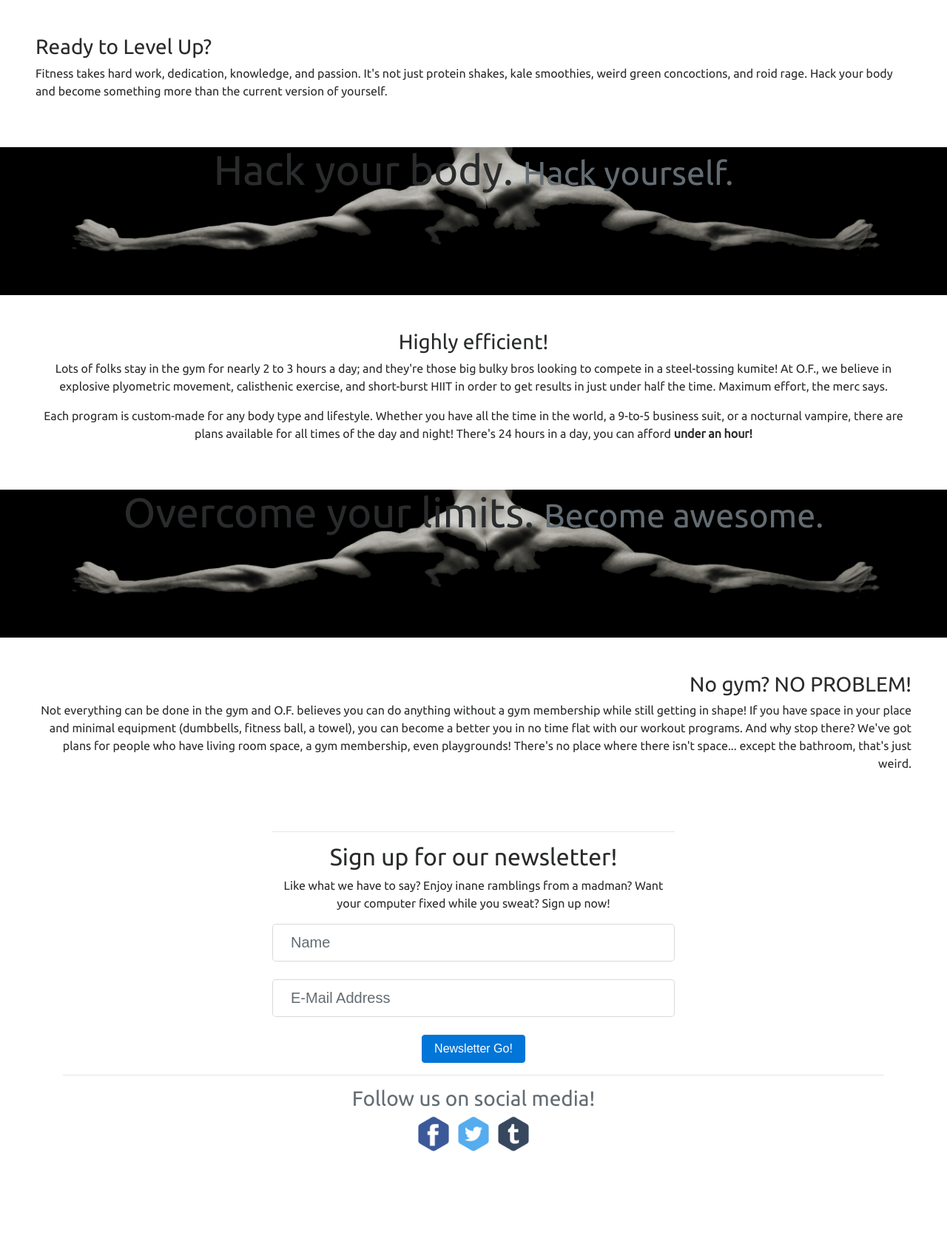
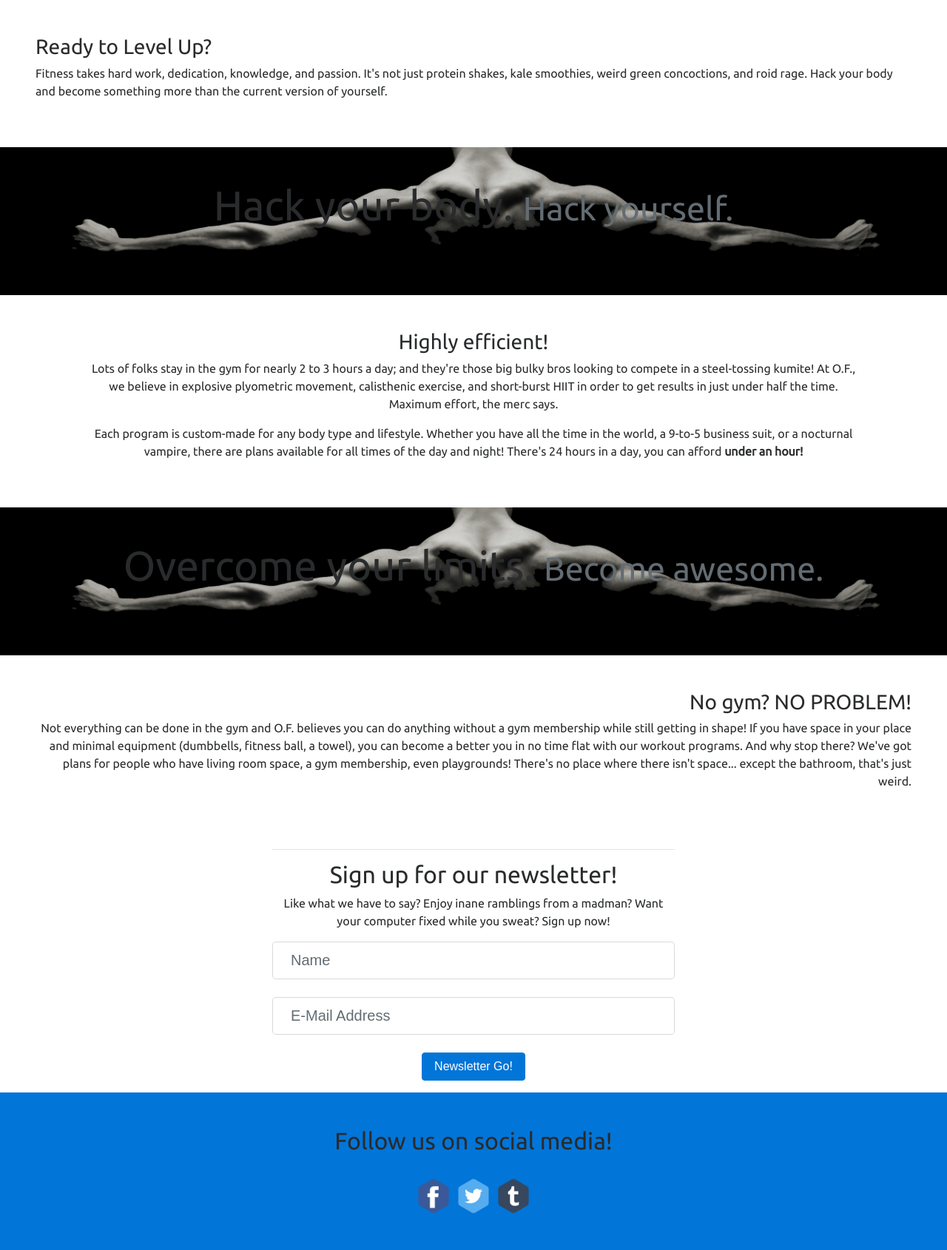
Before and after one commit to Phantom-Hex/Overclocked-Fitness, a PHP site: page / in a window 1280 px wide. Shown: the part 94-1784 px from the top of the page at 74% size. Before the commit the page ends 1651 px from the top, so only its background shows below. Run offline with PHP 8.4, Linux system fonts and the light colour scheme; some libraries are stand-ins or nearby versions.

Commit message:
A small commit [1.6.18]

```diff
--- a/inc/footing.php
+++ b/inc/footing.php
@@ -1,7 +1,6 @@
 <!-- footer content here! -->
-  <footer class="footer container text-center">
-     <hr />
-  	<h3 class="text-muted">Follow us on social media!</h3>
+  <footer class="footer text-center py-5 bg-primary">
+  	<h2 class="pb-4">Follow us on social media!</h2>
   	<div>
   		<a href="http://facebook.com/OverclockedFitness" alt="Facebook Page"><img class="img-fluid" src="./img/social/facebook.png" width="50px" alt="Facebook"></a>
     	<a href="http://twitter.com/OverclockedFitness" alt="Twitter"><img class="img-fluid" src="./img/social/twitter.png" width="50px" alt="Twitter"></a>
--- a/inc/main.php
+++ b/inc/main.php
@@ -60,18 +60,18 @@ if(isset($_GET['joined']))
     <h3>Ready to Level Up?</h3>
     <p>Fitness takes hard work, dedication, knowledge, and passion.  It's not just protein shakes, kale smoothies, weird green concoctions, and roid rage.  Hack your body and become something more than the current version of yourself.</p>
   </div>
-  <div class="parallax">
+  <div class="parallax py-5">
     <p class="display-4">Hack your body.
     <small class="text-muted">Hack yourself.</small></p>
   </div>
-  <div class="container-fluid p-5" style="">
+  <div class="container p-5" style="">
     <h3>Highly efficient!</h3>
     <p>Lots of folks stay in the gym for nearly 2 to 3 hours a day; and they're those big bulky bros looking to compete in a steel-tossing kumite!  At O.F., we believe in explosive plyometric movement, calisthenic exercise, and short-burst HIIT in order to get results in just under half the time.  Maximum effort, the merc says.</p>
     <p>
      Each program is custom-made for any body type and lifestyle.  Whether you have all the time in the world, a 9-to-5 business suit, or a nocturnal vampire, there are plans available for all times of the day and night!  There's 24 hours in a day, you can afford <strong>under an hour!</strong>
    </p>
   </div>
-  <div class="parallax">
+  <div class="parallax py-5">
     <p class="display-4">Overcome your limits.
     <small class="text-muted">Become awesome.</small></p>
   </div>
```
Also changed, not shown: 3 other files.
